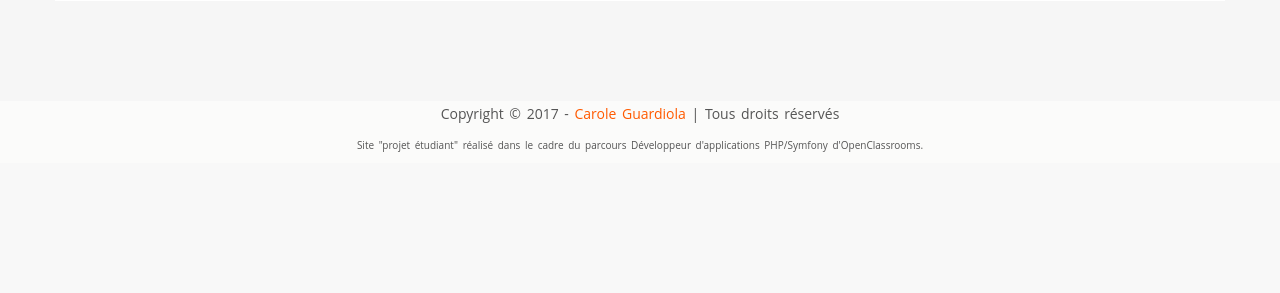
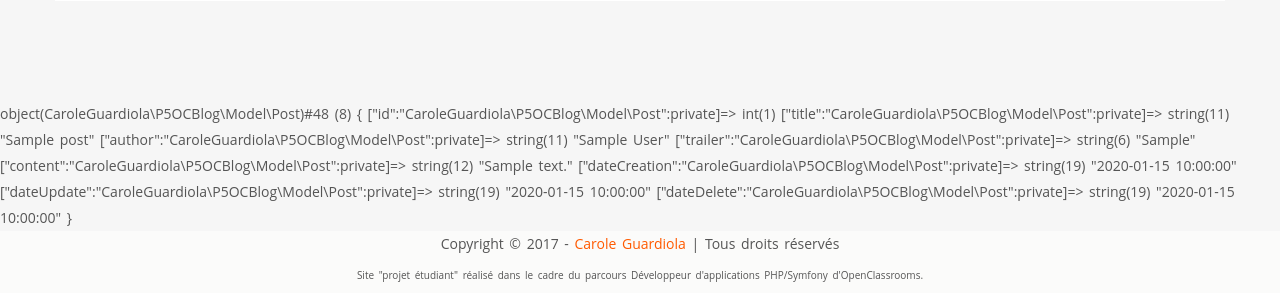
Before and after one commit to caroleguardiola/P5-OC-Blog, a PHP site: page /index.php?action=listPosts in a window 1280 px wide. Shown: the part 1051-1344 px from the top of the page. Before the commit the page ends 1203 px from the top, so only its background shows below. Run offline with PHP 8.4, Linux system fonts and the light colour scheme; tables that the repository leaves empty or names only in its code hold one stand-in row (values such as "Sample post").

Commit message:
Added namespaces and updated composer.json (PSR-4), index, models, controllers. Var_dump in views to verify.

```diff
--- a/controller/ContactFormController.php
+++ b/controller/ContactFormController.php
@@ -1,4 +1,10 @@
 <?php
+
+namespace CaroleGuardiola\P5OCBlog\Controller;
+
+use Swift_SmtpTransport;
+use Swift_Mailer;
+use Swift_Message;
 
 class ContactFormController
 {
@@ -27,8 +33,6 @@ class ContactFormController
             header('Location: index.php#contact');
         }else{
 
-            require_once ('vendor/autoload.php');
-
             // Create the Transport
             $transport = (new Swift_SmtpTransport('smtp.mailtrap.io', 2525))
               ->setUsername('b27e28fd280c0a')
--- a/controller/PostController.php
+++ b/controller/PostController.php
@@ -1,6 +1,9 @@
 <?php
 
-require_once('model/PostManager.php');
+namespace CaroleGuardiola\P5OCBlog\Controller;
+
+use \CaroleGuardiola\P5OCBlog\Model\PostManager;
+use \CaroleGuardiola\P5OCBlog\Model\Post;
 
 class PostController
 {
@@ -12,7 +15,7 @@ class PostController
     public function listPosts()
     {
         $postManager = new PostManager();
-        $posts = $postManager->getPosts();
+        $posts = $postManager->getListPosts();
 
         require('view/frontend/listPostsView.php');
     }
--- a/index.php
+++ b/index.php
@@ -1,6 +1,9 @@
 <?php
-require('controller/PostController.php');
-require('controller/ContactFormController.php');
+
+use \CaroleGuardiola\P5OCBlog\Controller\PostController;
+use \CaroleGuardiola\P5OCBlog\Controller\ContactFormController;
+
+require_once ('vendor/autoload.php');
 
 try {
 
--- a/model/Manager.php
+++ b/model/Manager.php
@@ -1,4 +1,8 @@
 <?php
+
+namespace CaroleGuardiola\P5OCBlog\Model;
+
+use \PDO;
 
 class Manager
 {
--- a/model/Post.php
+++ b/model/Post.php
@@ -1,4 +1,6 @@
 <?php
+
+namespace CaroleGuardiola\P5OCBlog\Model;
 
 class Post {
 
--- a/model/PostManager.php
+++ b/model/PostManager.php
@@ -1,16 +1,17 @@
 <?php
 
-require_once('model/Manager.php');
-require_once("model/Post.php");
+namespace CaroleGuardiola\P5OCBlog\Model;
+
+use \PDO;
 
 class PostManager extends Manager
 {
-	public function getPosts()
+	public function getListPosts()
     {
         $db = $this->dbConnect();
         $req = $db->query('SELECT id, title, author, trailer, content, dateCreation, dateUpdate, dateDelete FROM posts ORDER BY dateUpdate DESC LIMIT 0, 5');
         $req->execute();
-        $req->setFetchMode(PDO::FETCH_CLASS | PDO::FETCH_PROPS_LATE, 'Post');
+        $req->setFetchMode(PDO::FETCH_CLASS | PDO::FETCH_PROPS_LATE, '\CaroleGuardiola\P5OCBlog\Model\Post');
 
         return $req->fetchAll();
     }
@@ -21,7 +22,7 @@ class PostManager extends Manager
         $req = $db->prepare('SELECT id, title, author, trailer, content, dateCreation, dateUpdate, dateDelete FROM posts WHERE id = :id');
         $req->bindValue(':id', (int) $postId, PDO::PARAM_INT);
         $req->execute();
-        $req->setFetchMode(PDO::FETCH_CLASS | PDO::FETCH_PROPS_LATE, 'Post');
+        $req->setFetchMode(PDO::FETCH_CLASS | PDO::FETCH_PROPS_LATE, '\CaroleGuardiola\P5OCBlog\Model\Post');
 
         return $req->fetch();
     }
--- a/view/frontend/PostView.php
+++ b/view/frontend/PostView.php
@@ -33,6 +33,7 @@
 	</div>
 </div>
 
+<?php var_dump($posted); ?>
 
 <?php $content=ob_get_clean(); ?>
 
--- a/view/frontend/listPostsView.php
+++ b/view/frontend/listPostsView.php
@@ -20,7 +20,7 @@
 					<div class="col-md-12">
 						<?php foreach ($posts as $blogPosts):?>
 							<div class="blog-post">
-								<h3 class="post-title"><a href="index.php?action=post&amp;id=<?= $blogPosts->getId(); ?>" class="more-link""><?= htmlspecialchars($blogPosts->getTitle());?></a></h3>
+								<h3 class="post-title"><a href="index.php?action=post&amp;id=<?= htmlspecialchars($blogPosts->getId()); ?>" class="more-link""><?= htmlspecialchars($blogPosts->getTitle());?></a></h3>
 								<div class="post-meta">
 									<p><strong><?php
 									if ($blogPosts->getDateCreationFr() != $blogPosts->getDateUpdateFr())
@@ -46,6 +46,8 @@
 	</div>
 </div>
 
+<?php var_dump($blogPosts); ?>
+
 <?php $content=ob_get_clean(); ?>
 
 <?php require('template_posts.php'); ?>
```
Also changed, not shown: composer.json (+7 -1 lines), view/frontend/indexView.php (+4 -4 lines).
